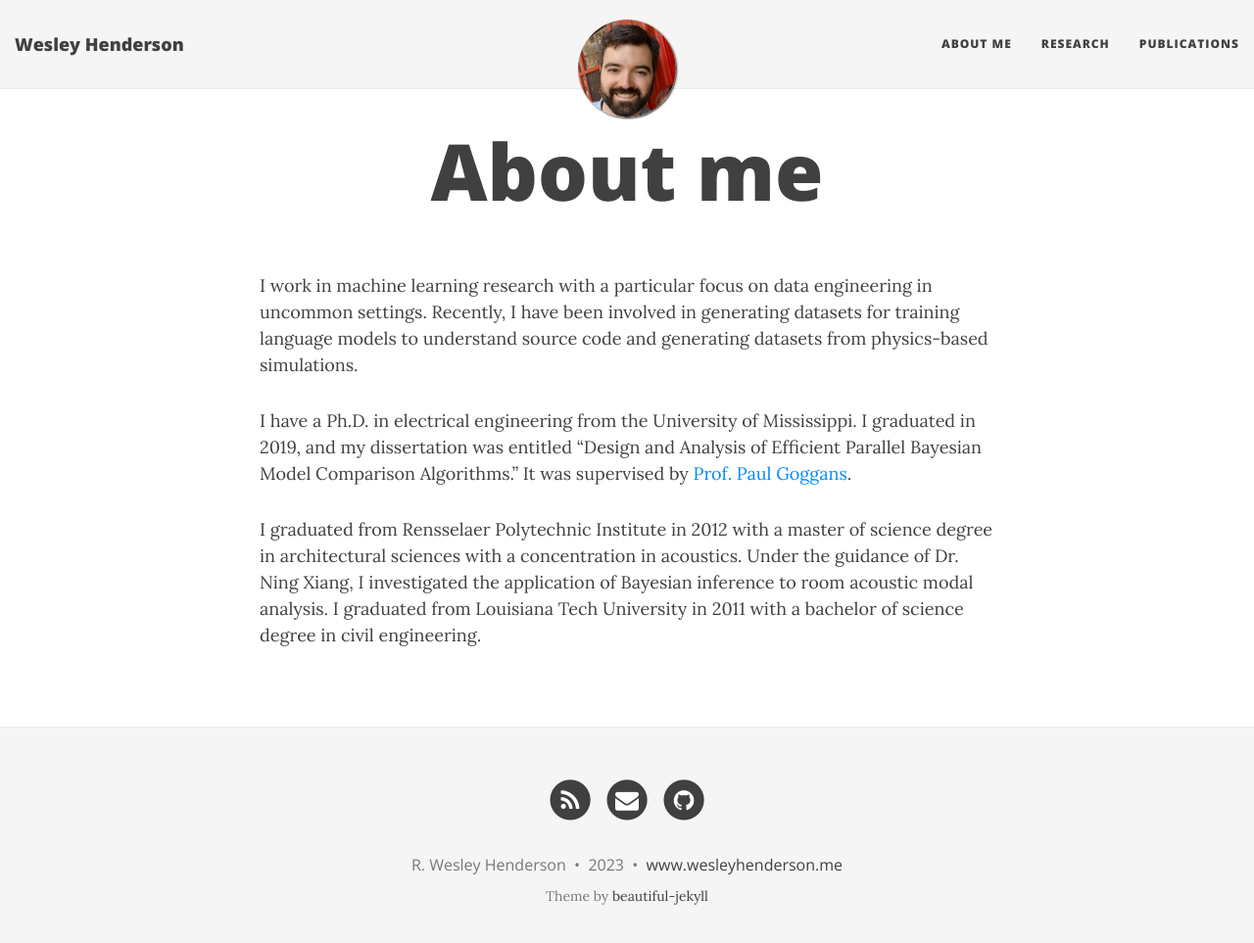
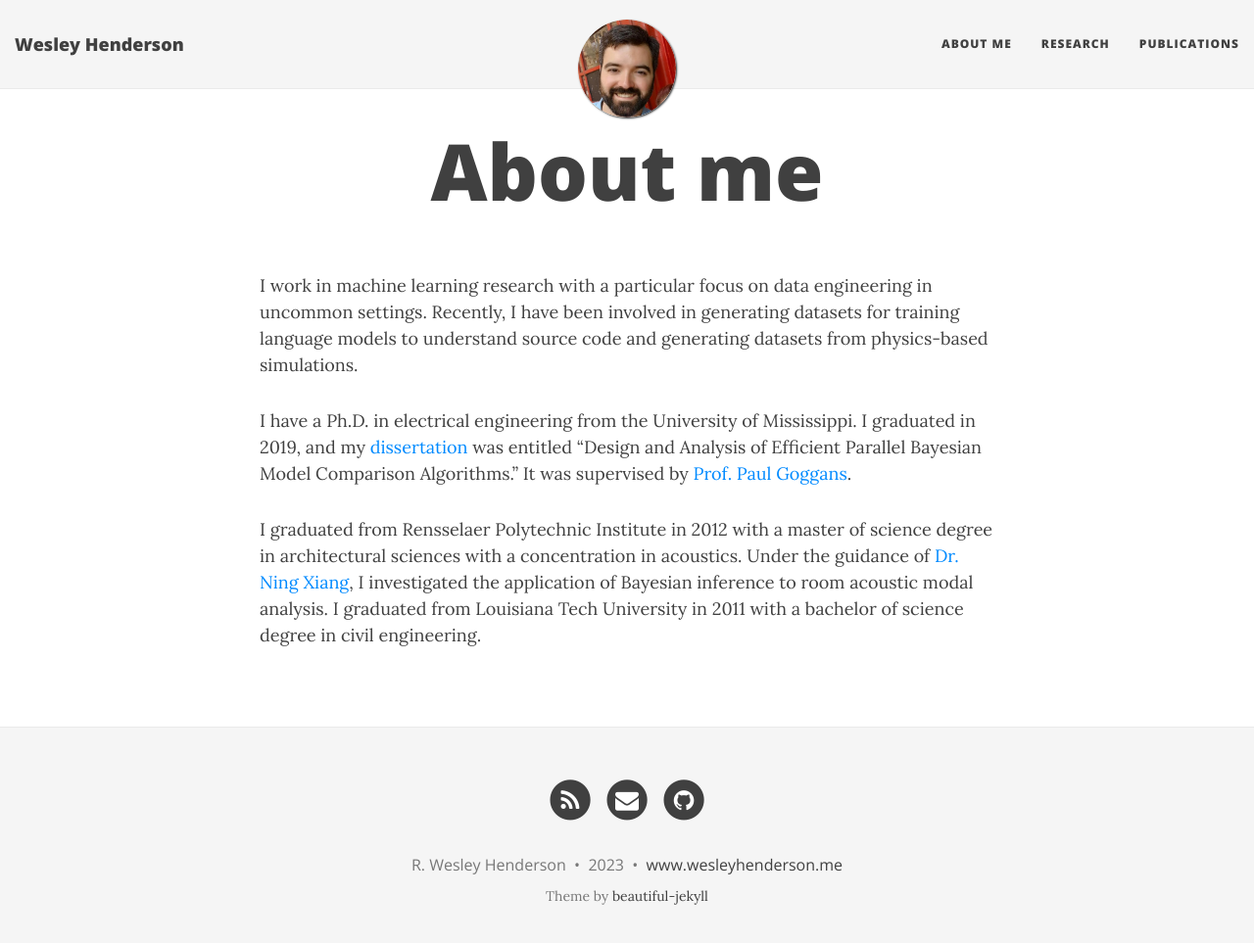
Before and after one commit to rwhender/rwhender.github.io, a Jekyll site: the page built from index.md, in a window 1280 px wide and 976 px high. Shown: the top 963 px of the window at 98% size. Built offline with Jekyll 4.4.1, drawn with Linux system fonts in a browser that asks for light colours; nearby versions of some CDN libraries; part of the change alters nothing that is shown.

```diff
--- a/index.md
+++ b/index.md
@@ -6,6 +6,6 @@ title: About me
 
 I work in machine learning research with a particular focus on data engineering in uncommon settings. Recently, I have been involved in generating datasets for training language models to understand source code and generating datasets from physics-based simulations.
 
-I have a Ph.D. in electrical engineering from the University of Mississippi. I graduated in 2019, and my dissertation was entitled "Design and Analysis of Efficient Parallel Bayesian Model Comparison Algorithms." It was supervised by [Prof. Paul Goggans](http://home.olemiss.edu/~goggans/).
+I have a Ph.D. in electrical engineering from the University of Mississippi. I graduated in 2019, and my [dissertation](https://egrove.olemiss.edu/etd/1694/) was entitled "Design and Analysis of Efficient Parallel Bayesian Model Comparison Algorithms." It was supervised by [Prof. Paul Goggans](https://engineering.olemiss.edu/people-paul-m-goggans/).
 
-I graduated from Rensselaer Polytechnic Institute in 2012 with a master of science degree in architectural sciences with a concentration in acoustics. Under the guidance of Dr. Ning Xiang, I investigated the application of Bayesian inference to room acoustic modal analysis. I graduated from Louisiana Tech University in 2011 with a bachelor of science degree in civil engineering.
+I graduated from Rensselaer Polytechnic Institute in 2012 with a master of science degree in architectural sciences with a concentration in acoustics. Under the guidance of [Dr. Ning Xiang](https://faculty.rpi.edu/ning-xiang), I investigated the application of Bayesian inference to room acoustic modal analysis. I graduated from Louisiana Tech University in 2011 with a bachelor of science degree in civil engineering.
```
